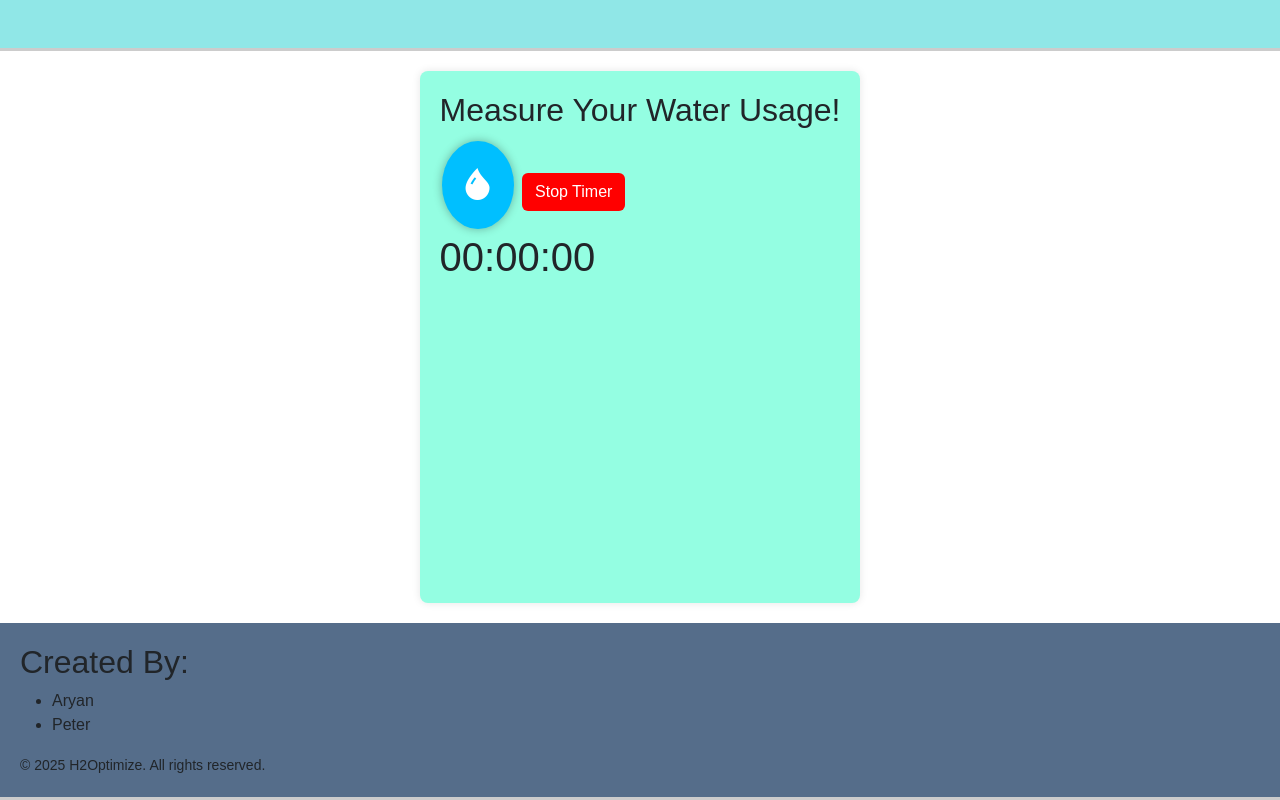
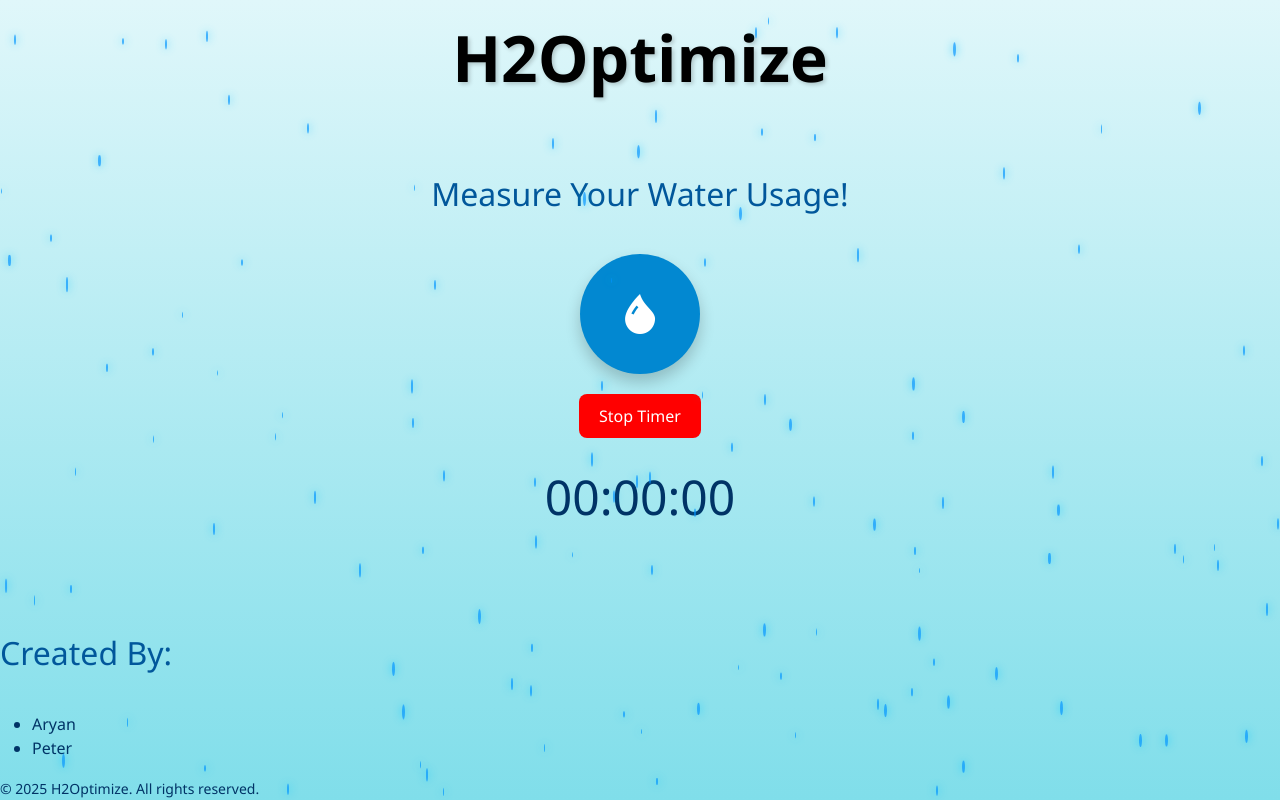
Before and after one commit to aryan-sathish/build-a-thon-2025, a Flask app: page / in a window 1280 px wide. Run offline with Flask 3, Linux system fonts and the light colour scheme; some libraries are stand-ins or nearby versions.

Commit message:
FINAL PROJECT
Reverted to older version,
fixed errors,
made it look better

Phew 😅

```diff
--- a/static/style.css
+++ b/static/style.css
@@ -1,116 +1,156 @@
-style.css
-
-/* General list styling */
-ul li {
-    margin-bottom: 15px;
+/* General Page Styles */
+body {
+    margin: 0;
+    padding: 0;
+    font-family: 'Segoe UI', sans-serif;
+    background: linear-gradient(to bottom, #e0f7fa, #80deea);
+    color: #003366;
+    display: flex;
+    flex-direction: column;
+    min-height: 100vh;
 }
 
-/* Header styling */
-header {
+/* Main Content */
+main {
+    flex: 1;
+    display: flex;
+    flex-direction: column;
+    align-items: center;
+    justify-content: center;
+    text-align: center;
     padding: 20px;
-    background-color: #90e7e7;
-    border-bottom: 3px solid #ccc;
-}
-/*
-header h1 a {
-    text-decoration: none;
-    color: black;
 }
 
-header h1 a:hover {
-    text-decoration: underline;
-    color: darkblue;
-}
-*/
-footer {
-    padding: 20px;
-    background-color: #556D8A;
-    border-bottom: 3px solid #ccc;
-    margin-top: auto; /* pushes footer to bottom when there's extra vertical space */
-    width: 100%;
-}
-footer a {
-    text-decoration: none;
-    color: black;
-    background-color: darkblue;
-
+/* Headings */
+h2 {
+    margin-bottom: 40px;
+    font-size: 2rem;
+    color: #01579b;
 }
 
-footer a:hover {
-    text-decoration: underline;
-    color: darkblue;
+/* Timer Button (Water Droplet) */
+#btn-timer {
+    width: 120px;
+    height: 120px;
+    background: #0288d1;
+    border: none;
+    border-radius: 50%;
+    color: white;
+    font-size: 2.5rem;
+    cursor: pointer;
+    display: flex;
+    align-items: center;
+    justify-content: center;
+    box-shadow: 0 8px 15px rgba(0,0,0,0.2);
+    transition: transform 0.2s, box-shadow 0.2s;
 }
 
-/* Navigation bar styling */
-
-body {
-    font-family: 'Poppins', sans-serif;
-    margin: 0; /* Reset browser default margin */
-    background-color: white   ;
-    display: flex;
-    flex-direction: column;
-    min-height: 100vh; /* ensure body fills the viewport */
+#btn-timer:hover {
+    transform: scale(1.1);
+    box-shadow: 0 12px 20px rgba(0,0,0,0.3);
 }
 
-main {
-    padding: 20px; /* Adds space inside main so content doesn't hug edges */
-    margin: 20px auto; /* Adds space outside main; auto centers if max-width used */
-    max-width: 900px; /* Optional: keeps content from stretching too wide on big screens */
-    background-color: #94fee2 ;
-    border-radius: 8px; /* Slightly rounded corners for a nicer look */
-    box-shadow: 0 0 8px rgba(0,0,0,0.1); /* subtle shadow for depth */
-    flex:1;
-
+/* Stop Button */
+#btn-stop {
+    margin-top: 20px;
+    padding: 10px 20px;
+    font-size: 1rem;
+    border: none;
+    border-radius: 8px;
+    cursor: pointer;
+    background-color: #d32f2f;
+    color: white;
+    transition: background-color 0.2s;
 }
 
-button {
-  background-color: hsl(219, 100%, 71%);
-  border: none;
-  color: rgb(102, 161, 255);
-  padding: 20px;
-  text-align: center;
-  text-decoration: none;
-  display: inline-block;
-  font-size: 20px;
-  margin: 4px 2px;
-  font-family: "Poppins", sans-serif;
+#btn-stop:hover {
+    background-color: #b71c1c;
 }
-.water-btn {
-     background: #00bfff;
-   border: none;
-   border-radius: 50%;
-   padding: 20px;
-   font-size: 2em;
-   color: white;
-   cursor: pointer;
-   box-shadow: 0 0 10px rgba(0,0,0,0.3);
-   transition: transform 0.2s, background 0.3s;
-    }
 
-    .water-btn:hover {
-        transform: scale(1.1);
-        background: #0099cc;         /* darker blue on hover */
-    }
+/* Timer Display */
+#timer {
+    font-size: 3rem;
+    margin: 30px 0 20px;
+}
 
-    .water-btn:active {
-      transform: scale(1.1);
-    }
-h2 {
-    font-family: "Poppins", sans-serif;
+/* Report Display */
+#Report {
+    font-size: 1.2rem;
+    margin-top: 10px;
+    white-space: pre-line;
 }
+
+/* Flow Rate Popup */
+#flow-popup {
+    display: none;
+    position: fixed;
+    top: 50%;
+    left: 50%;
+    transform: translate(-50%, -50%);
+    background: #e1f5fe;
+    padding: 30px;
+    border-radius: 15px;
+    box-shadow: 0 8px 20px rgba(0,0,0,0.3);
+    text-align: center;
+    z-index: 1000;
+}
+
+/* Flow Buttons */
 .flow-btn {
-  background-color: #4a90e2;
-  color: white;              /* make text visible */
-  border: none;
-  border-radius: 8px;
-  padding: 10px 20px;
-  margin: 5px;
-  font-size: 16px;
-  cursor: pointer;
-  transition: 0.2s;
-
+    margin: 10px;
+    padding: 10px 20px;
+    border: none;
+    border-radius: 8px;
+    cursor: pointer;
+    background: #0288d1;
+    color: white;
+    font-weight: bold;
+    transition: background 0.2s;
 }
 
 .flow-btn:hover {
-  background-color: #357abd; /* darker blue on hover */
+    background: #01579b;
 }
+/* Raindrop container */
+.rain {
+    position: fixed;
+    top: 0;
+    left: 0;
+    width: 100%;
+    height: 100%;
+    pointer-events: none; /* clicks pass through */
+    overflow: hidden;
+    z-index: 0; /* behind main content */
+}
+
+/* Individual raindrops */
+.rain-drop {
+    position: absolute;
+    top: -10px;
+    width: 2px;
+    height: 12px;
+    background: rgba(0, 150, 255, 0.7); /* bright blue water drop */
+    border-radius: 50%;
+    box-shadow: 0 0 8px rgba(0, 200, 255, 0.8); /* glow effect */
+    animation-name: fall;
+    animation-timing-function: linear;
+    animation-iteration-count: infinite;
+}
+
+/* Falling animation */
+@keyframes fall {
+    to {
+        transform: translateY(100vh);
+    }
+}
+
+#TITLE {
+    font-size: 4rem;
+    font-family: 'Segoe UI', sans-serif;
+    color: #000000;
+    text-align: center;
+    margin-top: 20px;
+    margin-bottom: 0;
+    font-weight: bold;
+    text-shadow: 2px 2px 4px rgba(0,0,0,0.2);
+}
--- a/templates/index.html
+++ b/templates/index.html
@@ -4,10 +4,13 @@
    <meta charset="UTF-8">
    <title>H2Optimize</title>
    {% include 'design_templates/head.html' %}
+   <link rel="stylesheet" href="{{ url_for('static', filename='css/style.css') }}">
 </head>
 <body>
+   <h1 id    = "TITLE">H2Optimize</h1>
    {% include 'design_templates/header.html' %}
    <!-- {% include 'design_templates/header.html' %} -->
+    <div class="rain"></div>
     <main>
    <h2>Measure Your Water Usage!</h2>
    <!-- <form action="/" method="POST">
@@ -154,9 +157,41 @@
                document.getElementById("Report").innerHTML += " 😡 DANG! No wonder why there are so many droughts! ";
                document.getElementById("Report").style.color = "crimson";
             }
+            if (previousUsage) {
+        reportText += "\nLast shower: " + parseFloat(previousUsage).toFixed(2) + " gallons.";
+    }
 
+    // Update report
+    document.getElementById("Report").textContent = reportText;
+
+    // Save current usage for next time
+    localStorage.setItem("lastUsage", gallons_used);
          });
 
+          const rainContainer = document.querySelector(".rain");
+    const numberOfDrops = 120; // increase for heavier rain
+
+    for (let i = 0; i < numberOfDrops; i++) {
+        const drop = document.createElement("div");
+        drop.classList.add("rain-drop");
+
+        // Random horizontal position across viewport
+        drop.style.left = Math.random() * 100 + "vw";
+
+        // Random animation duration (speed)
+        const duration = Math.random() * 2 + 2; // 2-4 seconds
+        drop.style.animationDuration = duration + "s";
+
+        // Random animation delay (start time)
+        drop.style.animationDelay = Math.random() * 5 + "s";
+
+        // Random width and height for natural variation
+        const scale = Math.random() * 1 + 0.5;
+        drop.style.width = 2 * scale + "px";
+        drop.style.height = 10 * scale + "px";
+
+        rainContainer.appendChild(drop);
+    }
 
    </script>
    </main>
```
